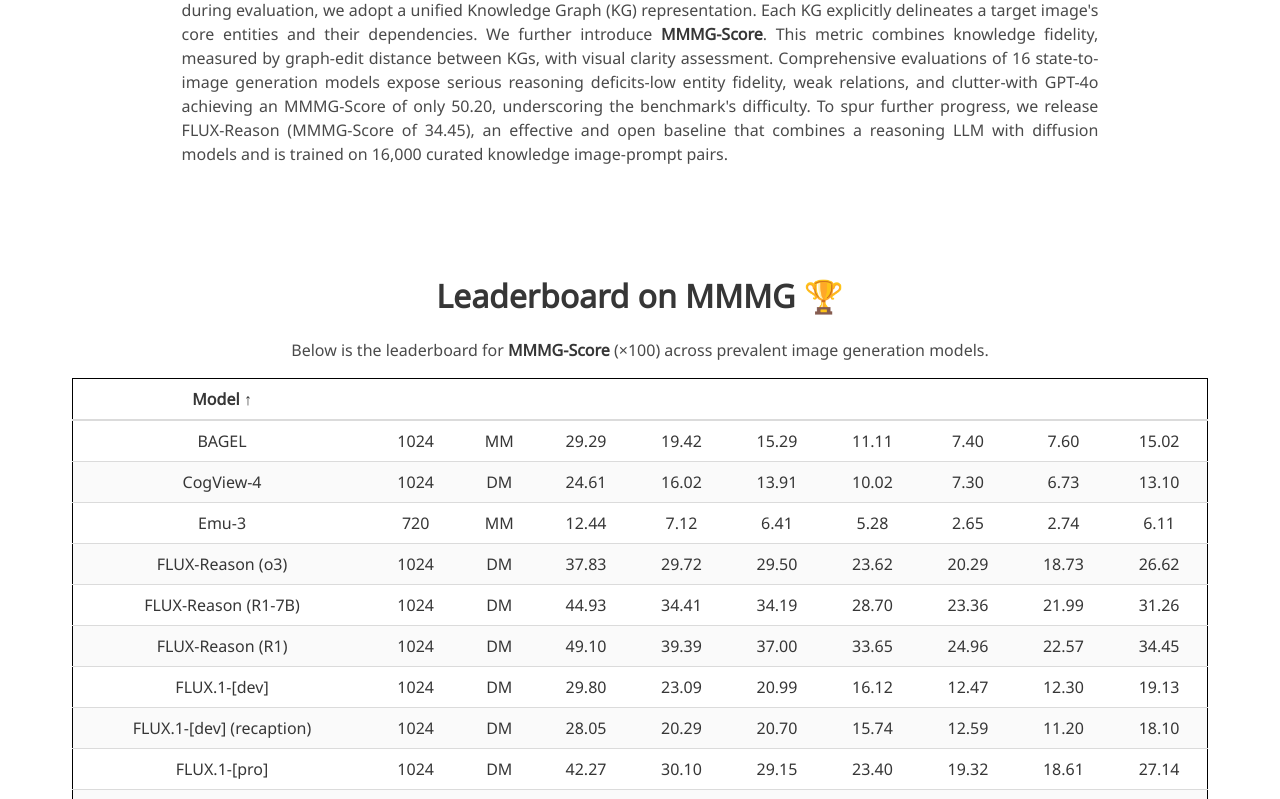
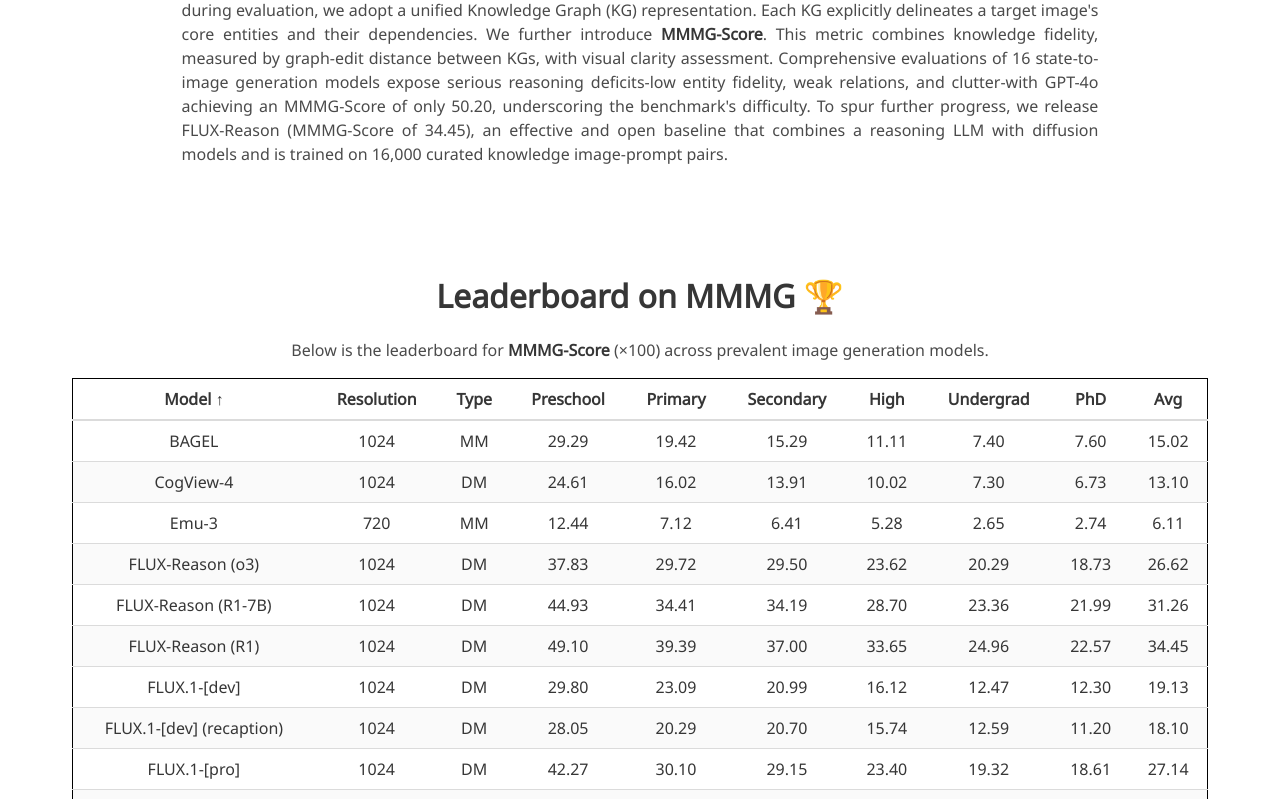
Before and after one commit to MMMGBench/MMMGBench.github.io, a plain HTML site: page index.html in a window 1280 px wide. Both pictures are taken after a click on the element "Model". Shown: the part 1130-1929 px from the top of the page. Drawn offline with nearby package versions, Linux system fonts and the light colour scheme; some icons are missing; a web font is replaced by a local one.

Commit message:
sortable table

```diff
--- a/index.html
+++ b/index.html
@@ -448,7 +448,7 @@
     let activeAsc = true;
 
     headers.forEach((th, idx) => {
-      th.dataset.base = th.textContent.trim(); // 保存原始标题文字
+      th.dataset.base = th.textContent.trim(); // 保存原始列名
 
       th.addEventListener("click", function () {
         const table = th.closest("table");
@@ -459,14 +459,16 @@
         // 排序
         rows.sort(comparer(idx, asc)).forEach(tr => tbody.appendChild(tr));
 
-        // 清空所有表头
-        headers.forEach(header => header.innerHTML = "");
+        // 更新表头：重置所有表头为原始列名
+        headers.forEach(header => {
+          header.innerHTML = header.dataset.base;
+        });
 
-        // 只保留当前点击列的文字 + 箭头
+        // 当前列添加箭头
         const arrow = asc ? " ↑" : " ↓";
         th.innerHTML = th.dataset.base + arrow;
 
-        // 更新状态
+        // 记录状态
         activeIndex = idx;
         activeAsc = asc;
       });
```
